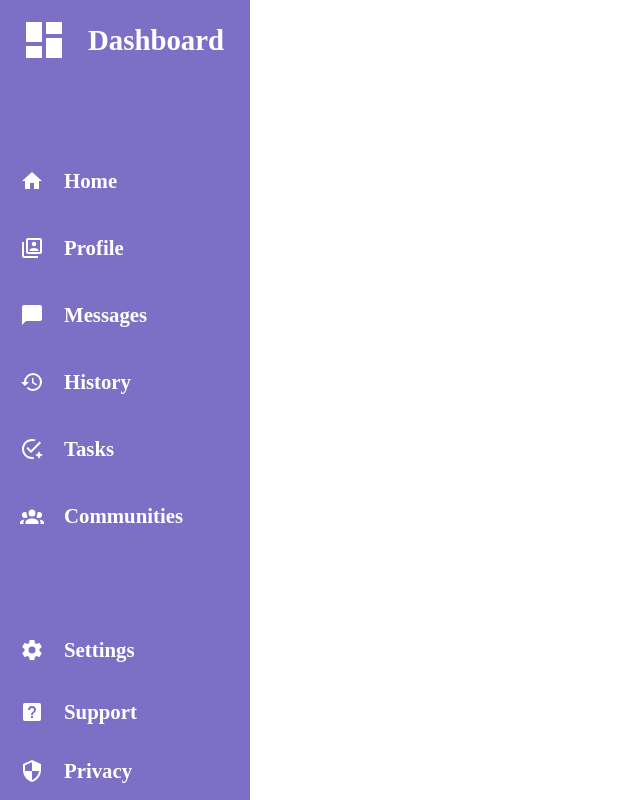
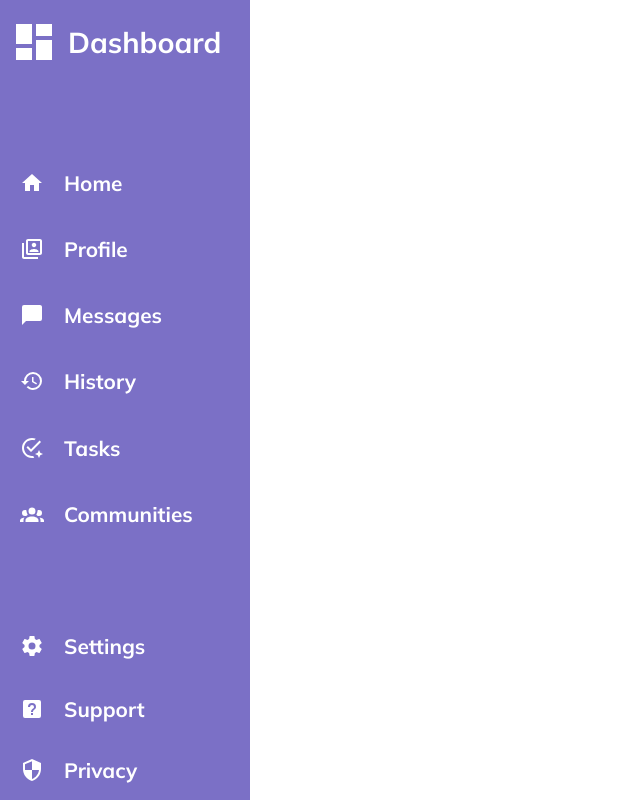
Before and after one commit to kalvintn/odin-dashboard, a plain HTML site: page index.html in a window 1280 px wide. Shown: the whole page, without its empty margins (0-640 px from the left). Drawn offline with Linux system fonts and the light colour scheme.

Commit message:
Font selection.

```diff
--- a/index.css
+++ b/index.css
@@ -3,6 +3,7 @@
     --accent-color: #cccccc;
 }
 body {
+    font-family: "Mulish", sans-serif;
     padding: 0;
     margin: 0;
     box-sizing: border-box;
@@ -41,6 +42,7 @@ nav h1 {
 /* large logo size for "dashboard" */
 nav .icon-group:first-child svg {
     max-width: 3em;
+    padding: 0px 10px;
 }
 nav .icon-group:first-child h1 {
     font-size: 1.8em;
--- a/index.html
+++ b/index.html
@@ -6,8 +6,15 @@
     <link rel="icon" type="image/x-icon" href="./favicon.png">
     <title>Admin Dashboard</title>
 
+    <!--css-->
     <link rel="stylesheet" type="text/css" href="./index.css">
+
+    <!--fonts-->
+    <link rel="preconnect" href="https://fonts.googleapis.com">
+    <link rel="preconnect" href="https://fonts.gstatic.com" crossorigin>
+    <link href="https://fonts.googleapis.com/css2?family=Mulish:ital,wght@0,200..1000;1,200..1000&display=swap" rel="stylesheet">
 </head>
+
 <body>
     <!-- left panel dashboard -->
     <nav>
```
